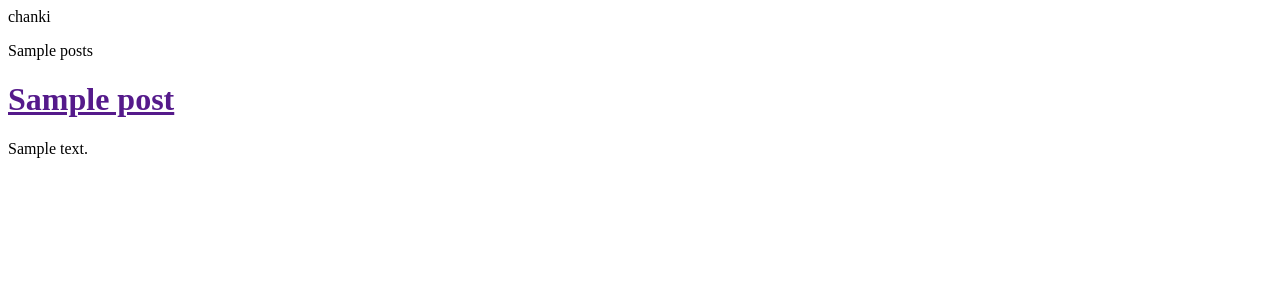
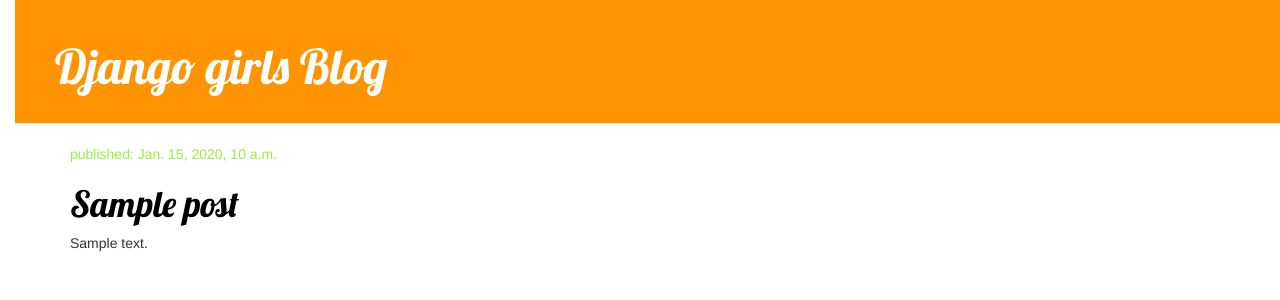
Before and after one commit to munchanki/my-first-blog, a Django app: template blog/templates/blog/post_list.html in a window 1280 px wide. Shown: the top 300 px of the page. Run offline with Django 3.2, Linux system fonts and the light colour scheme; the template is opened without the code that fills it: most values are stand-ins (such as "Sample title", 1, 10 or a date in 2020); some libraries are stand-ins or nearby versions.

Commit message:
added detail view

```diff
--- /dev/null
+++ b/blog/static/css/blog.css
@@ -0,0 +1,54 @@
+h1 a{
+    color:#FCA205;
+    font-family: 'Lobster';
+}
+
+body{
+    padding-left : 15px;
+}
+.page-header {
+    background-color: #ff9400;
+    margin-top: 0;
+    padding: 20px 20px 20px 40px;
+}
+
+.page-header h1, .page-header h1 a, .page-header h1 a:visited, .page-header h1 a:active {
+    color: #ffffff;
+    font-size: 36pt;
+    text-decoration: none;
+}
+
+.content {
+    margin-left: 40px;
+}
+
+h1, h2, h3, h4 {
+    font-family: 'Lobster', cursive;
+}
+
+.date {
+    color: #828282;
+}
+
+.save {
+    float: right;
+}
+
+.post-form textarea, .post-form input {
+    width: 100%;
+}
+
+.top-menu, .top-menu:hover, .top-menu:visited {
+    color: #ffffff;
+    float: right;
+    font-size: 26pt;
+    margin-right: 20px;
+}
+
+.post {
+    margin-bottom: 70px;
+}
+
+.post h1 a, .post h1 a:visited {
+    color: #000000;
+}
--- /dev/null
+++ b/blog/templates/blog/base.html
@@ -0,0 +1,23 @@
+{% load staticfiles %}
+<html>
+    <head>
+        <title>Django Girls blog</title>
+        <link rel="stylesheet" href="//maxcdn.bootstrapcdn.com/bootstrap/3.2.0/css/bootstrap.min.css">
+        <link rel="stylesheet" href="//maxcdn.bootstrapcdn.com/bootstrap/3.2.0/css/bootstrap-theme.min.css">
+        <link href="//fonts.googleapis.com/css?family=Lobster&subset=latin,latin-ext" rel="stylesheet" type="text/css">
+        <link rel="stylesheet" href="{% static 'css/blog.css' %}">
+    </head>
+    <body>
+        <div class="page-header">
+            <h1><a href="/">Django girls Blog</a></h1>
+        </div>
+        <div class="content container">
+            <div class="row">
+                <div class="col-md-8">
+                    {% block content %}
+                    {%  endblock %}
+                </div>
+            </div>
+        </div>
+    </body>
+</html>
--- a/blog/templates/blog/post_list.html
+++ b/blog/templates/blog/post_list.html
@@ -1,13 +1,14 @@
-<html>
+{% extends 'blog/base.html' %}
 
-    <p> chanki</p>
-    {{ posts }}
-    <br>
+{%  block content %}
     {% for post in posts %}
-        <div>
-            <p><published: {{ post.published_date }}/p>
-            <h1><a href="">{{ post.title }}</a></h1>
+        <div class="post">
+            <div class="date">
+                <p style="color:#9aee40;">published: {{ post.published_date }}</p>
+            </div>
+
+            <h1><a href="{%  url 'post_detail' pk=post.pk  %}">{{ post.title }}</a></h1>
             <p>{{ post.text|linebreaksbr }}</p>
         </div>
     {% endfor %}
-</html>
+{%  endblock %}
--- a/blog/urls.py
+++ b/blog/urls.py
@@ -3,4 +3,5 @@
 
 urlpatterns = [
     url(r'^$', views.post_list, name='post_list'),
+    url(r'^post/(?P<pk>\d+)/$', views.post_detail, name='post_detail'),
 ]
--- a/blog/views.py
+++ b/blog/views.py
@@ -1,4 +1,4 @@
-from django.shortcuts import render
+from django.shortcuts import render, get_object_or_404
 from .models import Post
 from django.utils import timezone
 
@@ -9,3 +9,7 @@
 
     posts = Post.objects.filter(published_date__lte=timezone.now()).order_by('published_date')
     return  render(request, 'blog/post_list.html', {'posts' : posts})
+
+def post_detail(request, pk):
+    post = get_object_or_404(Post, pk=pk)
+    return render(request, 'blog/post_detail.html', {'post' : post})
```
Also changed, not shown: blog/templates/blog/post_detail.html (added, +14 -0 lines).
